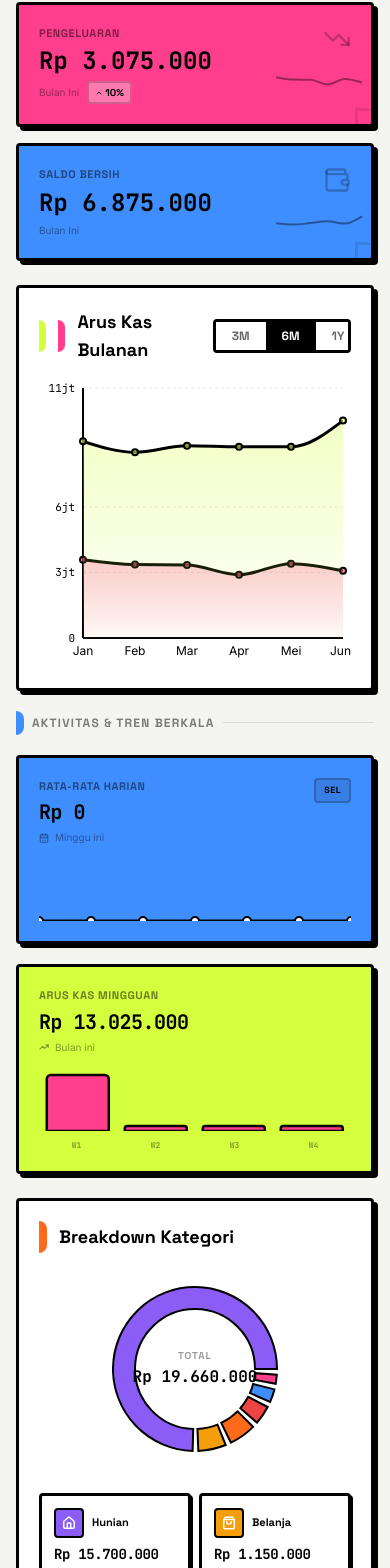
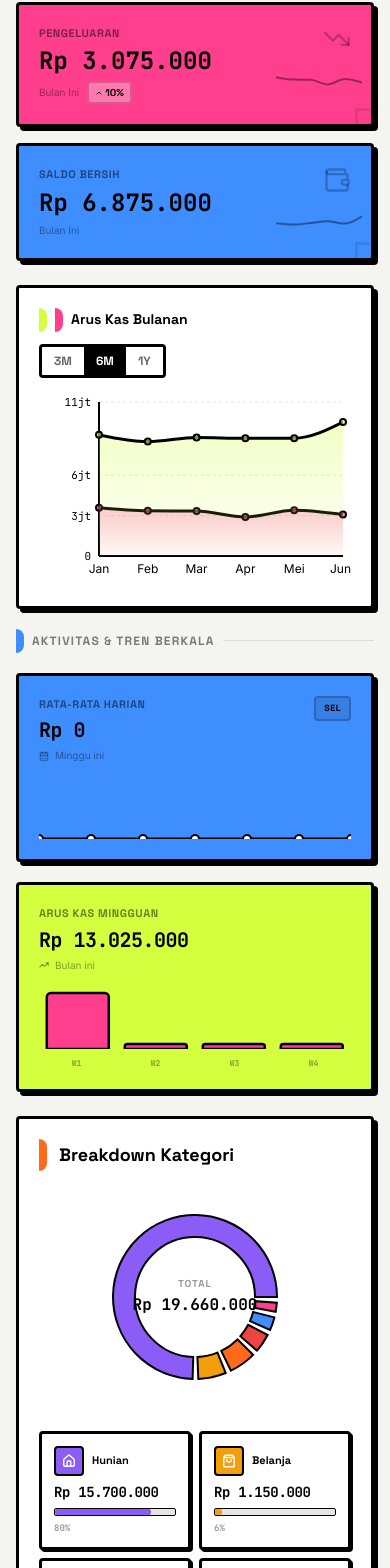
Before and after one commit to j0nsss/Persolnal-Finance-Tracker, a React (Vite) app: page / in a window 390 px wide. Shown: the part 404-1972 px from the top of the page. Built offline with nearby package versions, Linux system fonts and the light colour scheme.

Commit message:
update responsive  1

```diff
--- a/src/features/dashboard/components/CategoryDonutChart.tsx
+++ b/src/features/dashboard/components/CategoryDonutChart.tsx
@@ -110,7 +110,7 @@ export function CategoryDonutChart({ transactions }: CategoryDonutChartProps) {
 
   if (slices.length === 0) {
     return (
-      <div className="h-64 flex items-center justify-center border-3 border-dashed border-base-ink/20 rounded-brutal">
+      <div className="h-48 md:h-64 flex items-center justify-center border-3 border-dashed border-base-ink/20 rounded-brutal">
         <div className="text-center">
           <svg width="32" height="32" viewBox="0 0 24 24" fill="none" stroke="currentColor" strokeWidth="1.5" strokeLinecap="round" strokeLinejoin="round" className="mx-auto mb-2 text-base-ink/20">
             <path d="M21.21 15.89A10 10 0 1 1 8 2.83" />
@@ -124,8 +124,8 @@ export function CategoryDonutChart({ transactions }: CategoryDonutChartProps) {
 
   return (
     <div className="flex flex-col md:flex-row items-center gap-6">
-      <div className="relative shrink-0">
-        <ResponsiveContainer width={200} height={200}>
+      <div className="relative w-full max-w-[220px] mx-auto md:mx-0 shrink-0">
+        <ResponsiveContainer width="100%" height={220}>
           <PieChart>
             <Pie
               data={slices.map((s) => ({ ...s, value: s.value || 0.001 }))}
--- a/src/features/dashboard/components/ChartFilterBar.tsx
+++ b/src/features/dashboard/components/ChartFilterBar.tsx
@@ -12,20 +12,20 @@ const periodOptions: PeriodFilter[] = ["3M", "6M", "1Y"];
 
 export function ChartFilterBar({ period, onPeriodChange }: ChartFilterBarProps) {
   return (
-    <div className="flex items-center justify-between mb-4">
-      <div className="flex items-center gap-3">
-        <div className="w-2 h-8 bg-accent-lime rounded-r-full" />
-        <div className="w-2 h-8 bg-accent-pink rounded-r-full" />
-        <p className="font-display font-bold text-lg">Arus Kas Bulanan</p>
+    <div className="flex flex-col sm:flex-row sm:items-center justify-between gap-3 mb-4">
+      <div className="flex items-center gap-2 sm:gap-3">
+        <div className="w-2 h-6 sm:h-8 bg-accent-lime rounded-r-full shrink-0" />
+        <div className="w-2 h-6 sm:h-8 bg-accent-pink rounded-r-full shrink-0" />
+        <p className="font-display font-bold text-sm sm:text-lg leading-tight">Arus Kas Bulanan</p>
       </div>
-      <div className="flex rounded-brutal border-3 border-base-ink overflow-hidden" role="group" aria-label="Periode grafik">
+      <div className="flex rounded-brutal border-3 border-base-ink overflow-hidden self-start sm:self-auto" role="group" aria-label="Periode grafik">
         {periodOptions.map((opt) => (
           <button
             key={opt}
             type="button"
             onClick={() => onPeriodChange(opt)}
             className={cn(
-              "relative px-4 py-1.5 font-display font-bold text-xs transition-colors",
+              "relative px-3 sm:px-4 py-1.5 font-display font-bold text-xs transition-colors",
               period === opt
                 ? "bg-base-ink text-base-surface"
                 : "bg-base-surface text-base-ink/60 hover:bg-base-ink/5",
--- a/src/features/dashboard/components/DashboardOverview.tsx
+++ b/src/features/dashboard/components/DashboardOverview.tsx
@@ -10,7 +10,6 @@ import { MonthlyAreaChart } from "./MonthlyAreaChart";
 import { DailyTrackerCard } from "./DailyTrackerCard";
 import { WeeklyTrendCard } from "./WeeklyTrendCard";
 import { CategoryDonutChart } from "./CategoryDonutChart";
-import { formatCurrency } from "../../../lib/utils";
 import { subMonths, startOfMonth, endOfMonth } from "date-fns";
 
 const containerVariants = {
@@ -23,7 +22,7 @@ const containerVariants = {
 
 const itemVariants = {
   hidden: { opacity: 0, y: 20 },
-  show: { opacity: 1, y: 0, transition: { duration: 0.4, ease: [0.22, 1, 0.36, 1] } },
+  show: { opacity: 1, y: 0, transition: { duration: 0.4, ease: [0.22, 1, 0.36, 1] as const } },
 };
 
 function GreetingHeader({ insight }: { insight: string }) {
@@ -127,7 +126,7 @@ export function DashboardOverview() {
 
   if (isLoading) {
     return (
-      <motion.div variants={containerVariants} initial="hidden" animate="show" className="space-y-6">
+    <motion.div variants={containerVariants} initial="hidden" animate="show" className="space-y-4 md:space-y-6">
         <div className="grid grid-cols-1 md:grid-cols-3 gap-4">
           {Array.from({ length: 3 }).map((_, i) => (
             <motion.div key={i} variants={itemVariants}>
--- a/src/features/dashboard/components/MonthlyAreaChart.tsx
+++ b/src/features/dashboard/components/MonthlyAreaChart.tsx
@@ -110,14 +110,14 @@ export function MonthlyAreaChart({ transactions, period }: MonthlyAreaChartProps
 
   if (chartData.every((d) => d.income === 0 && d.expense === 0)) {
     return (
-      <div className="h-72 flex items-center justify-center border-3 border-dashed border-base-ink/20 rounded-brutal">
+      <div className="h-48 md:h-72 flex items-center justify-center border-3 border-dashed border-base-ink/20 rounded-brutal">
         <p className="font-body text-base-ink/40">Belum ada data transaksi</p>
       </div>
     );
   }
 
   return (
-    <div className="h-72">
+    <div className="h-48 md:h-72">
       <svg width={0} height={0} className="absolute">
         <defs>
           <linearGradient id={`${gradientId}-income`} x1="0" y1="0" x2="0" y2="1">
@@ -131,7 +131,7 @@ export function MonthlyAreaChart({ transactions, period }: MonthlyAreaChartProps
         </defs>
       </svg>
       <ResponsiveContainer width="100%" height="100%">
-        <AreaChart data={chartData} margin={{ top: 8, right: 8, left: -16, bottom: 0 }}>
+          <AreaChart data={chartData} margin={{ top: 8, right: 8, left: 0, bottom: 0 }}>
           <CartesianGrid strokeDasharray="3 3" stroke="#000" strokeOpacity={0.1} vertical={false} horizontal={true} />
           <XAxis dataKey="label" tick={{ fontFamily: "Inter, sans-serif", fontSize: 12, fill: "#000" }} tickLine={false} axisLine={{ stroke: "#000", strokeWidth: 2 }} />
           <YAxis domain={[0, maxVal * 1.15]} tick={{ fontFamily: "JetBrains Mono, monospace", fontSize: 11, fill: "#000" }} tickLine={false} axisLine={{ stroke: "#000", strokeWidth: 2 }} tickFormatter={(v: number) => v >= 1_000_000 ? `${(v / 1_000_000).toFixed(0)}jt` : v >= 1000 ? `${(v / 1000).toFixed(0)}rb` : `${v}`} />
--- a/src/features/dashboard/components/MonthlyBarChart.tsx
+++ b/src/features/dashboard/components/MonthlyBarChart.tsx
@@ -14,7 +14,9 @@ import { id } from "date-fns/locale/id";
 import { motion } from "framer-motion";
 import type { Transaction } from "../../../types/transaction";
 import { formatCurrency } from "../../../lib/utils";
-import type { PeriodFilter, ChartTypeFilter } from "./ChartFilterBar";
+import type { PeriodFilter } from "./ChartFilterBar";
+
+type ChartTypeFilter = "income" | "expense" | "both";
 
 interface MonthlyBarChartProps {
   transactions: Transaction[];
--- a/src/features/dashboard/components/SummaryCardGroup.tsx
+++ b/src/features/dashboard/components/SummaryCardGroup.tsx
@@ -1,4 +1,3 @@
-import { motion } from "framer-motion";
 import { TrendingUp, TrendingDown, Wallet } from "lucide-react";
 import { SummaryCard } from "./SummaryCard";
 
--- a/src/features/dashboard/components/WeeklyTrendCard.tsx
+++ b/src/features/dashboard/components/WeeklyTrendCard.tsx
@@ -44,8 +44,6 @@ export function WeeklyTrendCard({ transactions }: WeeklyTrendCardProps) {
 
     return { weeklyData, totalMovement };
   }, [transactions]);
-
-  const maxVal = Math.max(...weeklyData.map((d) => d.value), 1);
 
   return (
     <motion.div
```
